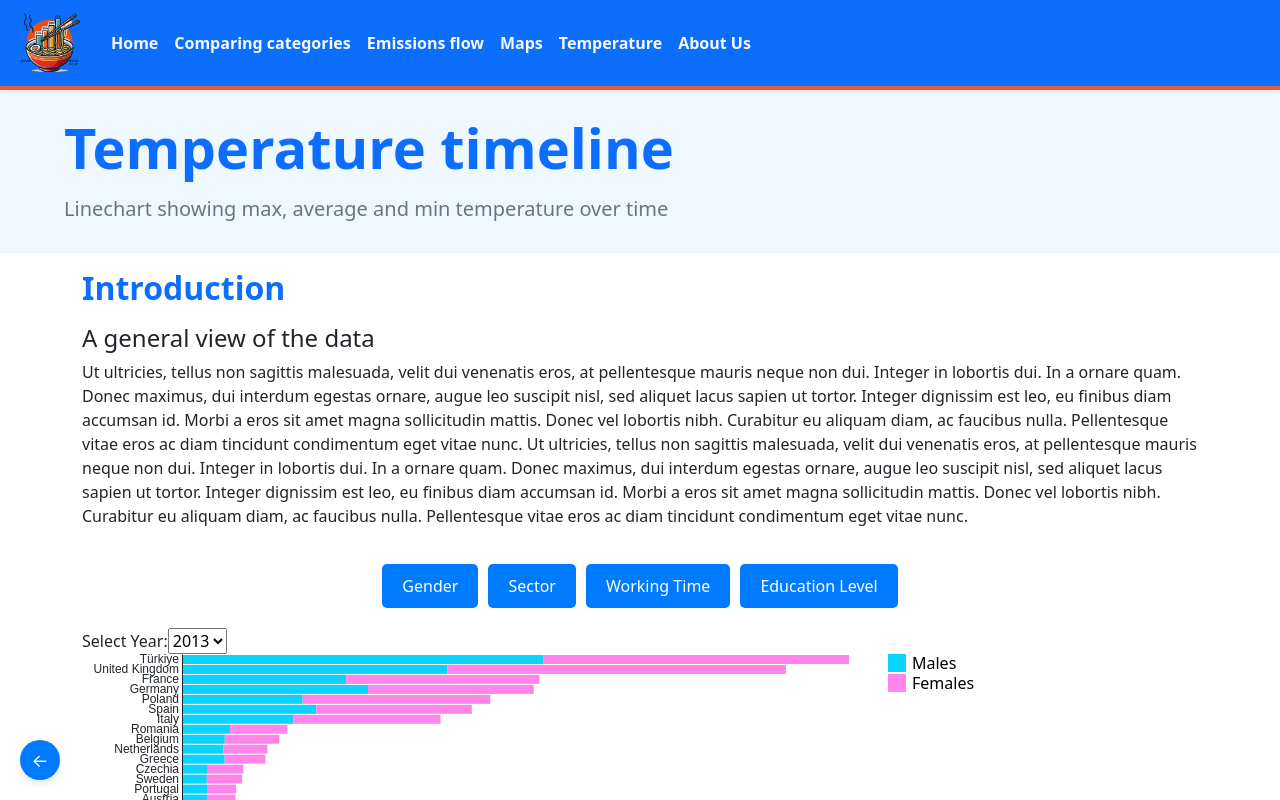
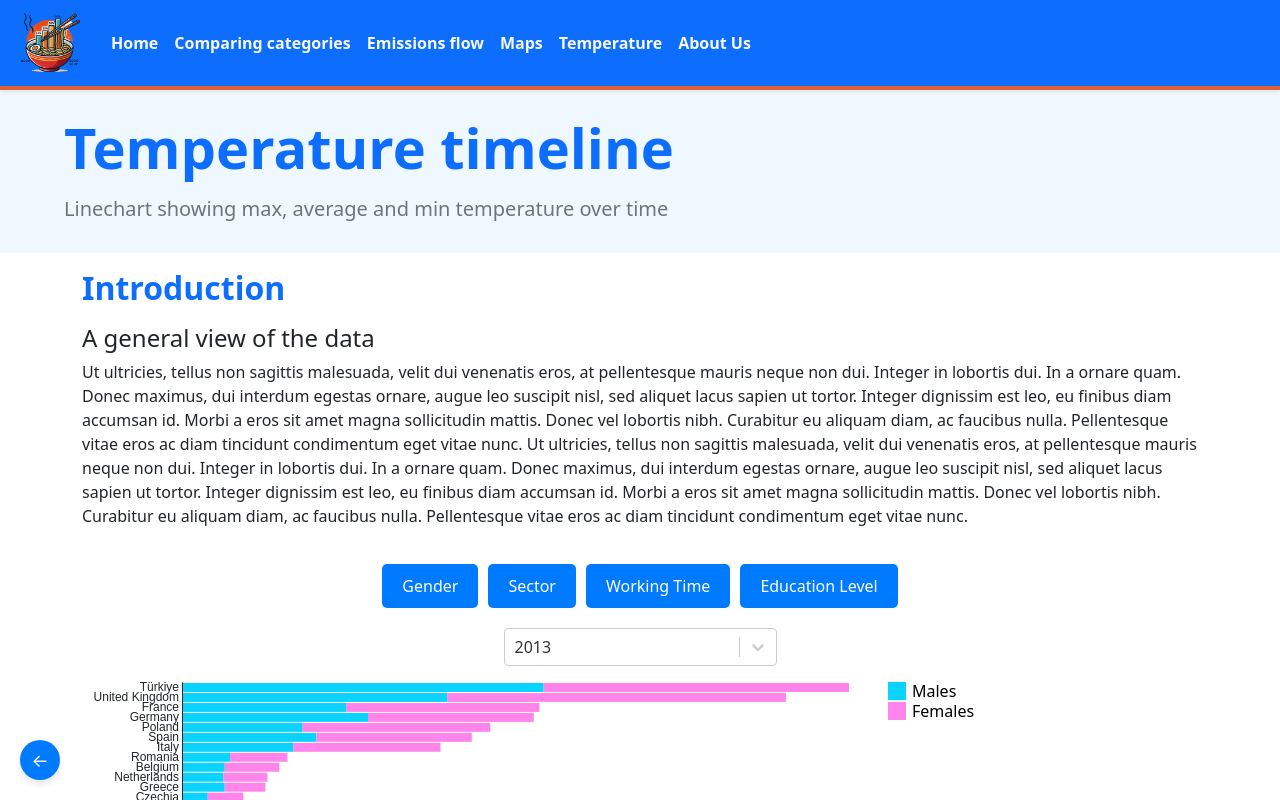
Before and after one commit to Sasmukni/GoodSoupDataVis, a React (Create React App) app: page /#/project in a window 1280 px wide. Shown: the top 800 px of the page. Built offline with nearby package versions, Linux system fonts and the light colour scheme.

Commit message:
select bubble + stacked

```diff
--- a/src/project/visualizations/BubbleChart.js
+++ b/src/project/visualizations/BubbleChart.js
@@ -2,6 +2,7 @@ import * as d3 from "d3";
 import { useState } from "react";
 import { geoData } from "../data/europegeodata";
 import numData from "../data/Project_secondsection_data.json";
+import Select from "react-select";
 
 export default function BubbleChart({
   width = 800,
@@ -15,9 +16,16 @@ export default function BubbleChart({
   const [focused, setFocused] = useState(null);
   const [tooltip, setTooltip] = useState({ visible: false, value: '', x: 0, y: 0 });
   const [hoveredCircle, setHoveredCircle] = useState(null);
-  const [selectedYear, setSelectedYear] = useState(2013);
+  const [selectedYear, setSelectedYear] = useState("2013");
 
-  const bubbleData = numData.filter(d => d.year === selectedYear).map(d => ({
+  const years = [
+    ...[...new Set(numData.map(d => d.year.toString()))].map(year => ({
+      value: year,
+      label: year,
+    })),
+  ];
+
+  const bubbleData = numData.filter(d => String(d.year) === selectedYear).map(d => ({
     nation: d.nation,
     femaleDoctoral: d.fem_doctoral_type
   }));
@@ -41,7 +49,7 @@ export default function BubbleChart({
       <h4 className="mb-4">Female Doctoral Students in Europe (Bubble Chart)</h4>
 
       {/* Year Selector */}
-      <div>
+      {/*<div>
         <label htmlFor="yearSelect">Select Year: </label>
         <select
           id="yearSelect"
@@ -52,6 +60,15 @@ export default function BubbleChart({
             <option key={year} value={year}>{year}</option>
           ))}
         </select>
+      </div>*/}
+      <div className='container my-3 filters-bar d-flex justify-content-center gap-3'>
+        <Select
+          style={{ marginBottom: '10px' }}
+          className={window.innerWidth > 1024 ? "w-25" : "w-50"}
+          defaultValue={years.find(y => y.value === selectedYear)}
+          onChange={(e) => setSelectedYear(String(e.value))}
+          options={years}
+        />
       </div>
 
       {/* SVG to render the map and bubbles */}
--- a/src/project/visualizations/stackedBarChart.js
+++ b/src/project/visualizations/stackedBarChart.js
@@ -1,6 +1,7 @@
 import * as d3 from "d3";
 import { useRef, useEffect, useState } from "react";
 import studentData from '../data/Project_stackedbarchart_data';
+import Select from "react-select";
 
 export default function StackedBarChart({
   data = studentData,
@@ -14,8 +15,14 @@ export default function StackedBarChart({
 }) {
   const svgRef = useRef();
   const [category, setCategory] = useState("gender");
-  const [selectedYear, setSelectedYear] = useState(2013);
-;
+  const [selectedYear, setSelectedYear] = useState("2013");
+  const years = [
+      ...[...new Set(studentData.map(d => d.year.toString()))].map(year => ({
+        value: year,
+        label: year,
+      })),
+  ];
+
   const innerWidth = width - marginLeft - marginRight;
   const innerHeight = height - marginTop - marginBottom;
 
@@ -27,7 +34,7 @@ export default function StackedBarChart({
   };
 
   useEffect(() => {
-    const filteredData = data.filter(d => d.year === selectedYear);
+    const filteredData = data.filter(d => String(d.year) === selectedYear);
 
     const svg = d3.select(svgRef.current);
     svg.selectAll("*").remove();
@@ -233,7 +240,7 @@ export default function StackedBarChart({
         Education Level
       </button>
     </div>
-      <div>
+      {/*<div>
         <label htmlFor="year-select">Select Year: </label>
         <select
           id="year-select"
@@ -246,6 +253,15 @@ export default function StackedBarChart({
             </option>
           ))}
         </select>
+      </div>*/}
+      <div className='container my-3 filters-bar d-flex justify-content-center gap-3'>
+        <Select
+          style={{ marginBottom: '10px' }}
+          className={window.innerWidth > 1024 ? "w-25" : "w-50"}
+          defaultValue={years.find(y => y.value === selectedYear)}
+          onChange={(e) => setSelectedYear(String(e.value))}
+          options={years}
+        />
       </div>
       <svg ref={svgRef} width={width} height={height}>
         <g transform={`translate(${marginLeft},${marginTop})`} />
```
